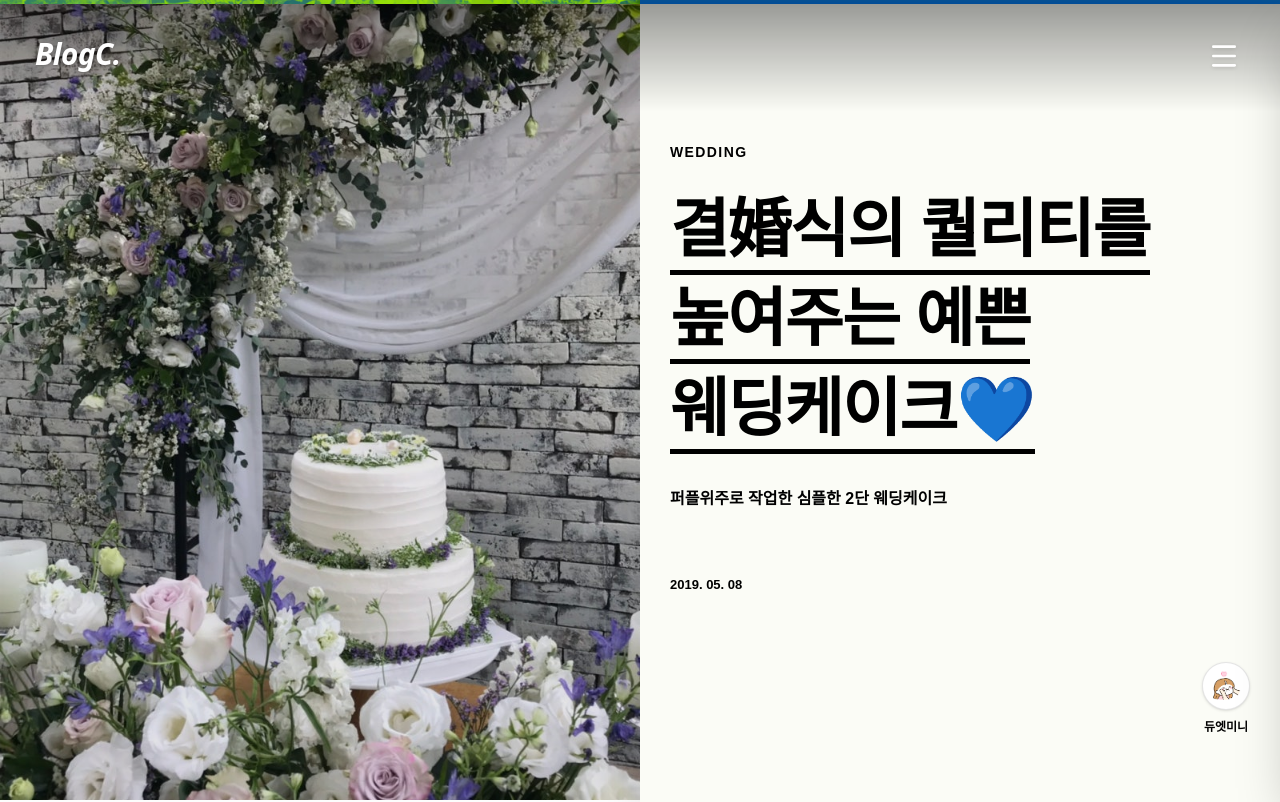
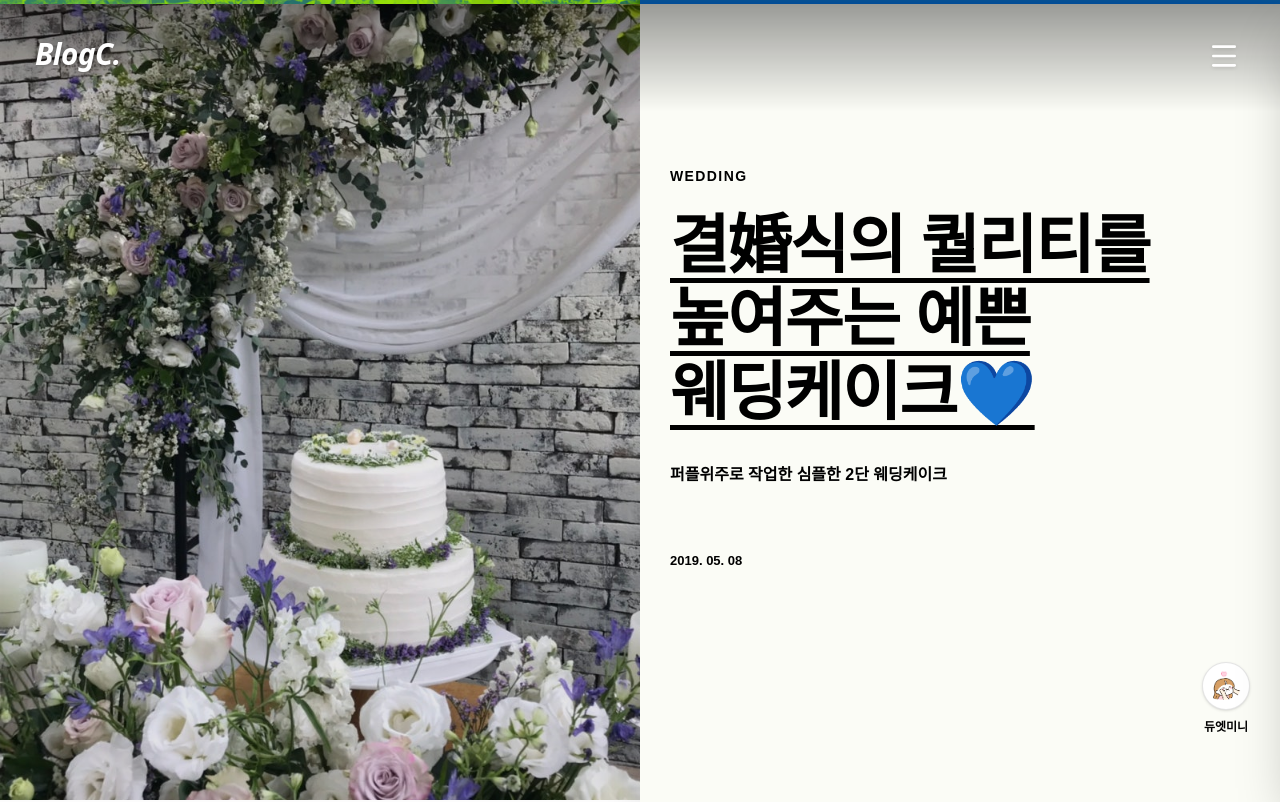
Before and after one commit to lebass98/Editor, a Next.js app: page /article/1 in a window 1280 px wide. Shown: the top 802 px of the page. Built offline with nearby package versions, Linux system fonts and the light colour scheme; a web font is replaced by a local one.

Commit message:
style: adjust heading line height and replace bottom border with an underline effect.

```diff
--- a/src/components/AnimatedArticleContent.tsx
+++ b/src/components/AnimatedArticleContent.tsx
@@ -20,8 +20,8 @@ export default function AnimatedArticleContent({ data }: { data: any }) {
                     {data.category}
                 </div>
 
-                <h1 className="text-4xl sm:text-5xl lg:text-[5vw] font-bold leading-[1.4] tracking-tight text-white lg:text-black mb-8 break-keep word-break-keep-all pr-5">
-                    <span className="border-b-[5px] border-white lg:border-black pb-1">
+                <h1 className="text-4xl sm:text-5xl lg:text-[5vw] font-bold leading-[1.5] lg:leading-[1.15] tracking-tight text-white lg:text-black mb-8 break-keep word-break-keep-all pr-5">
+                    <span className="underline decoration-[4px] lg:decoration-[.4vw] underline-offset-[5px] lg:underline-offset-[.8vw] decoration-white lg:decoration-black">
                         {[data.title.line1, data.title.line2, data.title.line3].filter(Boolean).join(' ')}
                     </span>
                 </h1>
```
